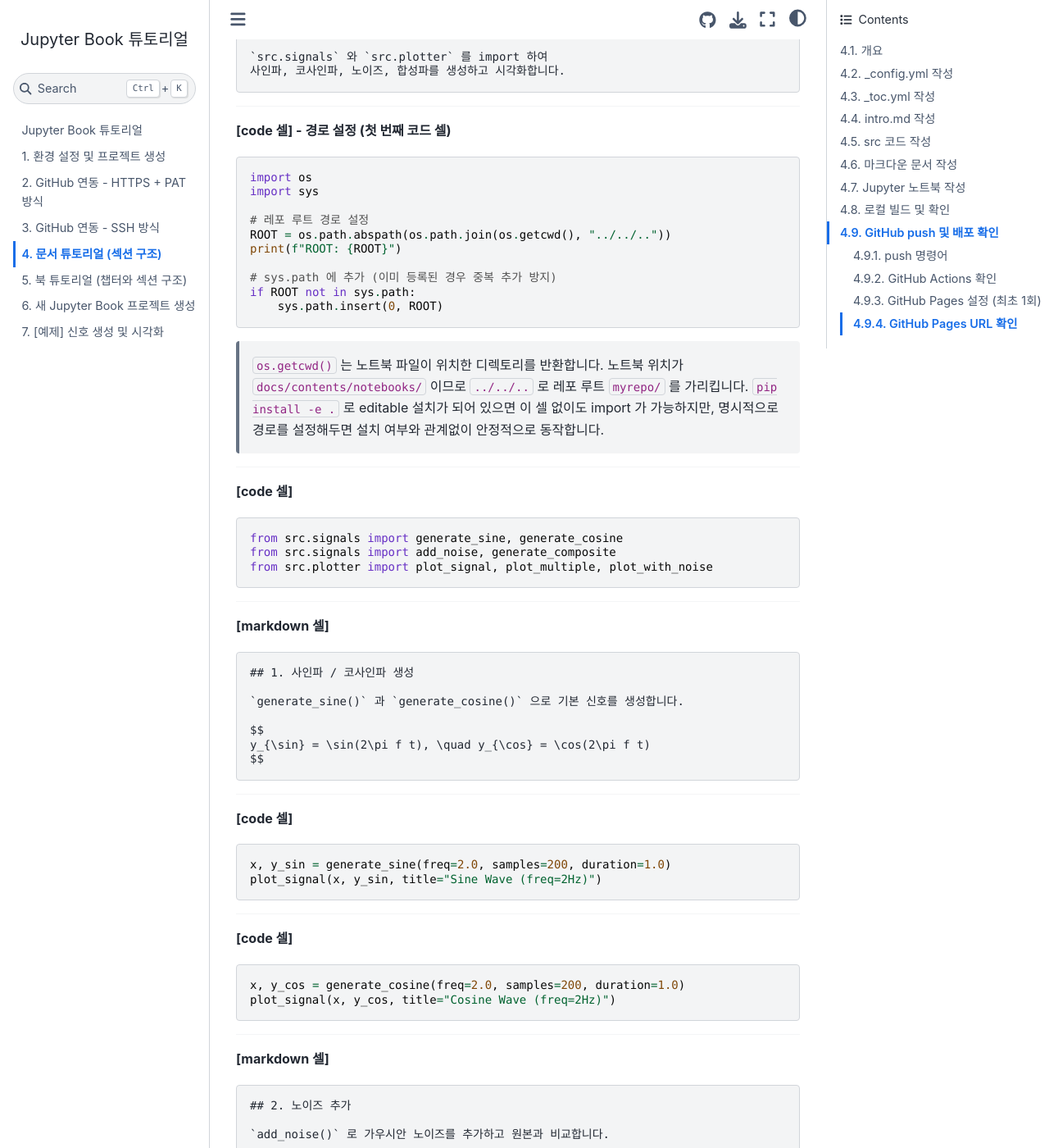
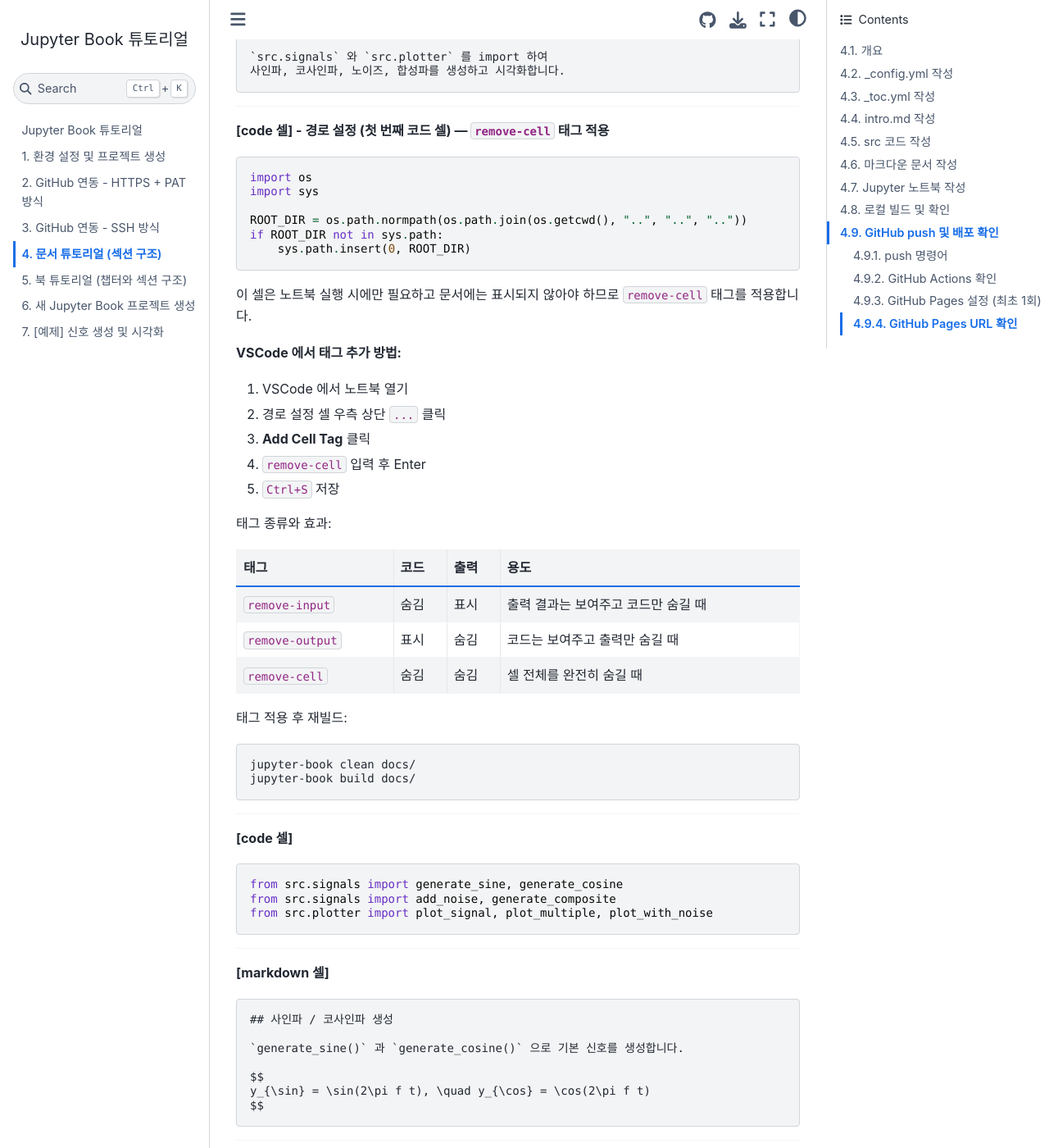
Before and after one commit to nyx7zen/jupyter_book_tutorial, a Jupyter Book: the page built from docs/contents/doc-02-section.md, in a window 1280 px wide and 1400 px high, scrolled down 12088 px. Shown: the whole window at 82% size. Built offline with Jupyter Book 1.0.4 settings and Sphinx 7.4.7 and the Sphinx Book theme 1.1.4, drawn with Linux system fonts in a browser that asks for light colours; some of the changed text lies outside the part shown.

Commit message:
docs: nb-01 첫셀 태그 추가

````diff
--- a/docs/contents/doc-02-section.md
+++ b/docs/contents/doc-02-section.md
@@ -559,26 +559,41 @@
 
 ---
 
-**[code 셀] - 경로 설정 (첫 번째 코드 셀)**
+**[code 셀] - 경로 설정 (첫 번째 코드 셀) — `remove-cell` 태그 적용**
 
 ```python
 import os
 import sys
 
-# 레포 루트 경로 설정
-ROOT = os.path.abspath(os.path.join(os.getcwd(), "../../.."))
-print(f"ROOT: {ROOT}")
-
-# sys.path 에 추가 (이미 등록된 경우 중복 추가 방지)
-if ROOT not in sys.path:
-    sys.path.insert(0, ROOT)
+ROOT_DIR = os.path.normpath(os.path.join(os.getcwd(), "..", "..", ".."))
+if ROOT_DIR not in sys.path:
+    sys.path.insert(0, ROOT_DIR)
 ```
 
-> `os.getcwd()` 는 노트북 파일이 위치한 디렉토리를 반환합니다.
-> 노트북 위치가 `docs/contents/notebooks/` 이므로
-> `../../..` 로 레포 루트 `myrepo/` 를 가리킵니다.
-> `pip install -e .` 로 editable 설치가 되어 있으면 이 셀 없이도 import 가 가능하지만,
-> 명시적으로 경로를 설정해두면 설치 여부와 관계없이 안정적으로 동작합니다.
+이 셀은 노트북 실행 시에만 필요하고 문서에는 표시되지 않아야 하므로 `remove-cell` 태그를 적용합니다.
+
+**VSCode 에서 태그 추가 방법:**
+
+1. VSCode 에서 노트북 열기
+2. 경로 설정 셀 우측 상단 `...` 클릭
+3. **Add Cell Tag** 클릭
+4. `remove-cell` 입력 후 Enter
+5. `Ctrl+S` 저장
+
+태그 종류와 효과:
+
+| 태그 | 코드 | 출력 | 용도 |
+|------|------|------|------|
+| `remove-input` | 숨김 | 표시 | 출력 결과는 보여주고 코드만 숨길 때 |
+| `remove-output` | 표시 | 숨김 | 코드는 보여주고 출력만 숨길 때 |
+| `remove-cell` | 숨김 | 숨김 | 셀 전체를 완전히 숨길 때 |
+
+태그 적용 후 재빌드:
+
+```bash
+jupyter-book clean docs/
+jupyter-book build docs/
+```
 
 ---
 
@@ -595,7 +610,7 @@
 **[markdown 셀]**
 
 ```
-## 1. 사인파 / 코사인파 생성
+## 사인파 / 코사인파 생성
 
 `generate_sine()` 과 `generate_cosine()` 으로 기본 신호를 생성합니다.
 
@@ -627,7 +642,7 @@
 **[markdown 셀]**
 
 ```
-## 2. 노이즈 추가
+## 노이즈 추가
 
 `add_noise()` 로 가우시안 노이즈를 추가하고 원본과 비교합니다.
 ```
````
Also changed, not shown: other parts of docs/contents/doc-02-section.md (+2 -2 lines), docs/contents/notebooks/nb-01-signals.ipynb.
